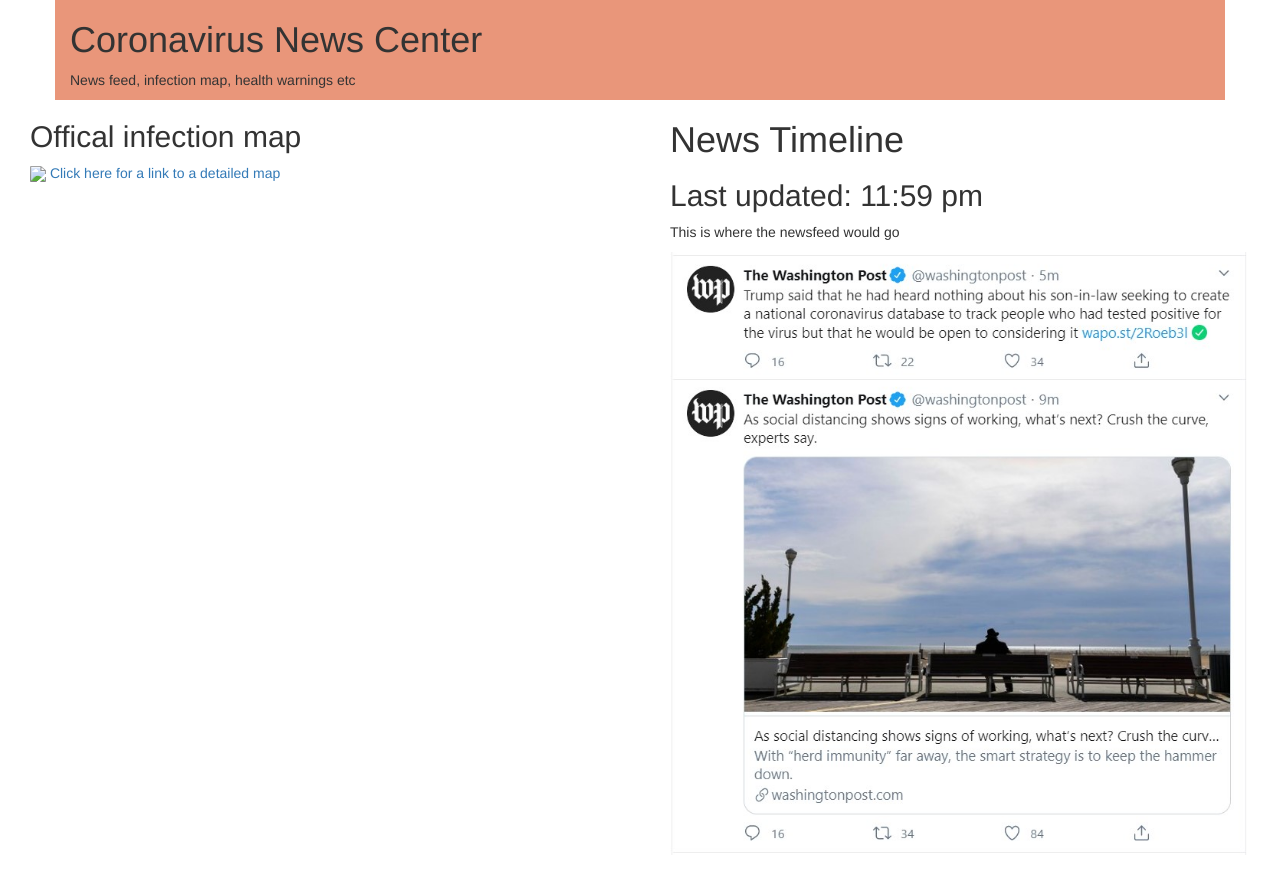
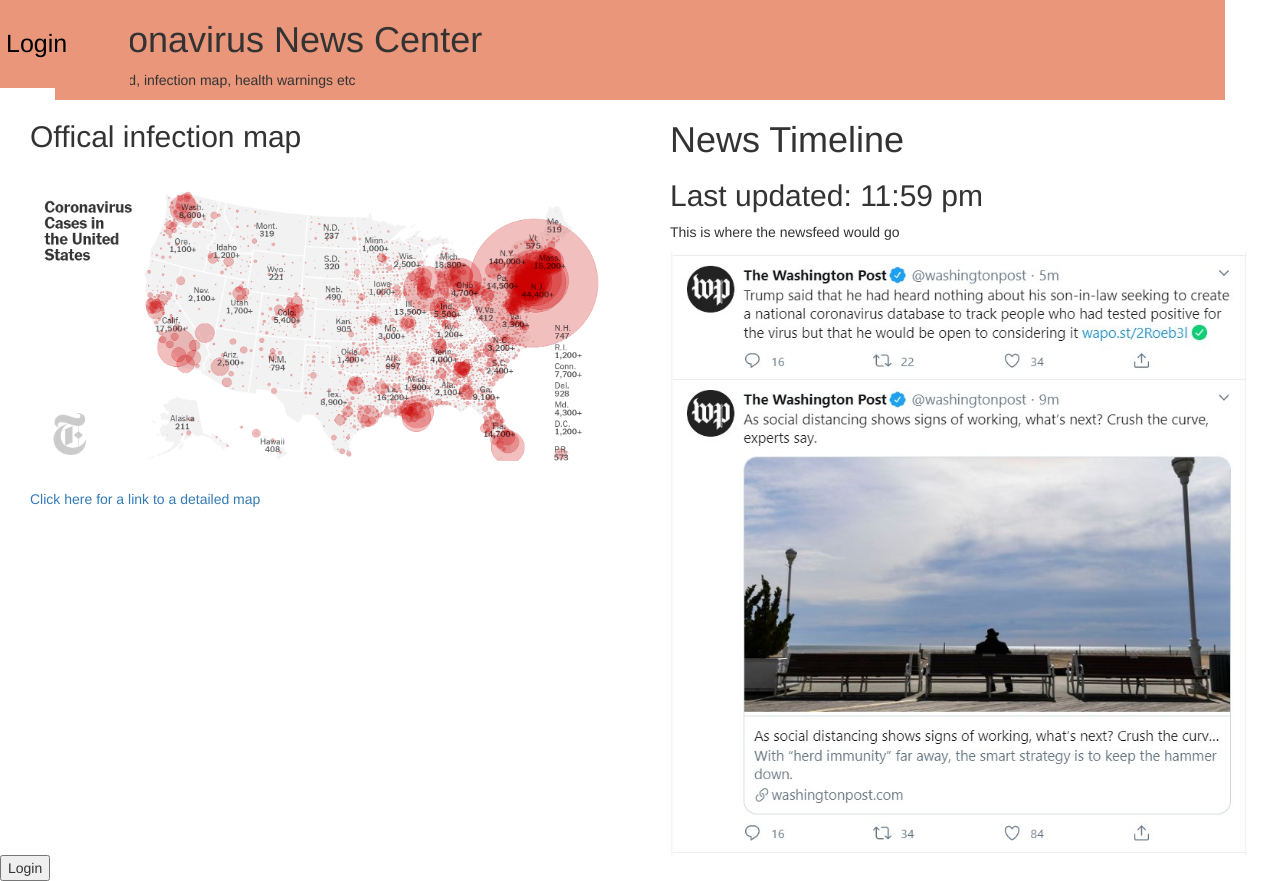
Before and after one commit to jkpeterson/cs326-final-nu, a plain HTML site: page docs/Milestone1Mockup.html in a window 1280 px wide. Before the commit the page ends 855 px from the top, so only its background shows below. Drawn offline with nearby package versions, Linux system fonts and the light colour scheme.

Commit message:
HMTL Mockup v3
Added Login button in side nav

```diff
--- a/docs/Milestone1Mockup.html
+++ b/docs/Milestone1Mockup.html
@@ -7,9 +7,6 @@
         #Map{
             float: left;
         }
-        #Timeline{
-            float: center;
-        }
         img {
             border: 1px solid #ddd;
             border-radius: 1px;
@@ -17,6 +14,23 @@
         .responsive {
             width: 100%;
             height: auto;
+        }
+        .sidenav {
+            width: 130px;
+            position: fixed;
+            z-index: 1;
+            top: 20;
+            left: 10;
+            background-color:darksalmon;
+            overflow-x: hidden;
+            padding: 20px 0px;
+        }
+        .sidenav a {
+            padding: 6px;
+             text-decoration: none;
+             font-size: 25px;
+            color:black;
+            display: block;
         }
     </style>
 <head>
@@ -26,6 +40,9 @@
 </head>
 <body>
 
+<div class="sidenav">
+        <a href="#">Login</a>
+</div>
 <div class="container" id = "Header">
   <h1>Coronavirus News Center</h1>
   <p>News feed, infection map, health warnings etc</p>
@@ -36,7 +53,7 @@
         <div class="col-lg-6">
             <div class="container-fluid" id = "Map">
                 <h2>Offical infection map</h2>
-                <img src="MapExample" class="responsive"><img>
+                <img src="MapExample.png" class="responsive"><img>
                 <a href="https://www.nytimes.com/interactive/2020/world/coronavirus-maps.html">Click here for a link to a detailed map</a>
             </div>
         </div>
@@ -51,8 +68,9 @@
     </div>
 
 </div>
+
 <div>
-
+    <button id = "login">Login</button>
 </div>
 
 </body>
```
